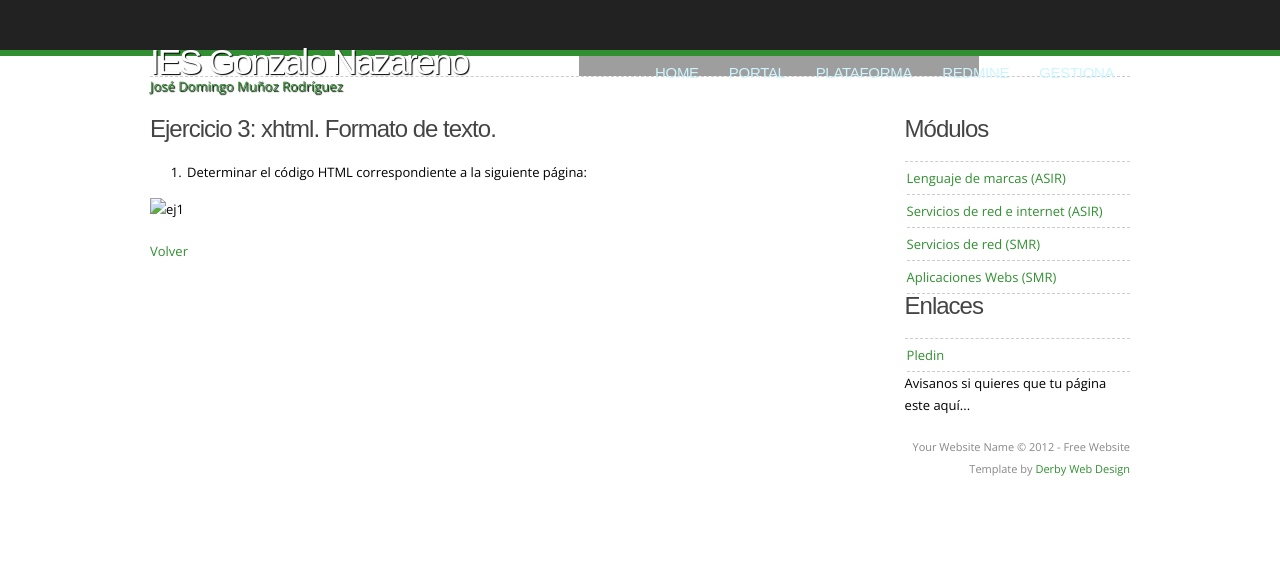
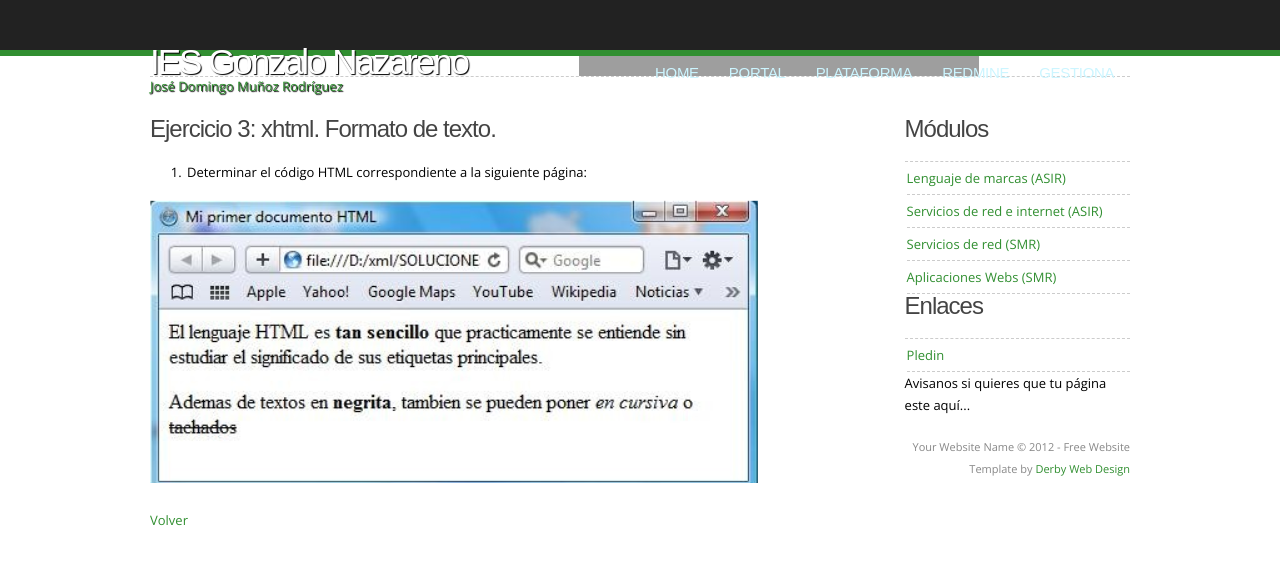
Before and after one commit to josedom24/josedom24.github.io, a Jekyll site: the page built from mod/aplweb/ej3.md, in a window 1280 px wide. Shown: the top 565 px of the page. Built offline with Jekyll 4.4.1, drawn with Linux system fonts in a browser that asks for light colours; nearby versions of some CDN libraries; some web fonts are replaced; library files that are not in the unit come from our copies; grey boxes are pictures that could not be loaded.

Commit message:
Ejercicio 3

```diff
--- a/mod/aplweb/ej3.md
+++ b/mod/aplweb/ej3.md
@@ -9,6 +9,6 @@ tagline: CFGM SMR
 
 1. Determinar el código HTML correspondiente a la siguiente página:
 
-![ej1](/img/ej3_1.png)
+![ej1](img/ej3_1.png)
 
 [Volver](index)
```
